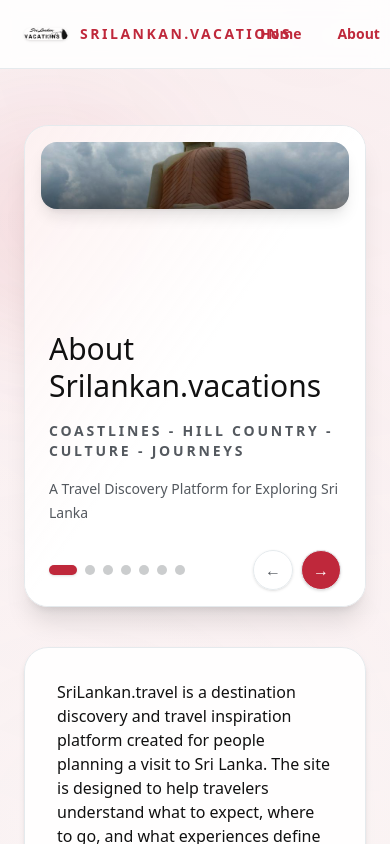
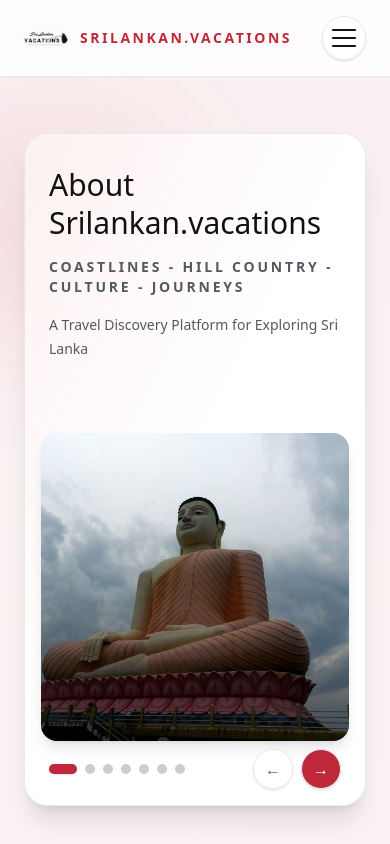
Before and after one commit to srikanthsamaraweera/lankan-travel, a Next.js app: page /about in a window 390 px wide. Shown: the top 844 px of the page. Built offline with nearby package versions, Linux system fonts and the light colour scheme.

Commit message:
Improve responsiveness of AboutSlider and add HeaderNav component for better navigation

```diff
--- a/src/app/AboutSlider.tsx
+++ b/src/app/AboutSlider.tsx
@@ -41,22 +41,22 @@
     setActiveIndex((prev) => (prev + 1) % totalSlides);
 
   return (
-    <div className="relative overflow-hidden rounded-3xl border border-[var(--border-soft)] bg-white/90 shadow-xl shadow-[var(--accent)]/10 backdrop-blur">
+    <div className="relative mx-auto w-full max-w-[calc(100vw-1.25rem)] overflow-hidden rounded-3xl border border-[var(--border-soft)] bg-white/90 pb-12 shadow-xl shadow-[var(--accent)]/10 backdrop-blur sm:max-w-[calc(100vw-2.25rem)] md:max-w-none md:pb-0">
       <div
         className="pointer-events-none absolute inset-0 bg-gradient-to-br from-[var(--accent)]/6 via-white to-white"
         aria-hidden
       />
 
-      <div className="relative h-[480px] sm:h-[500px] md:h-[460px]">
-        <div className="grid h-full gap-6 md:grid-cols-2">
-          <div className="relative">
-            <div className="absolute inset-4 overflow-hidden rounded-2xl bg-black/5 shadow-lg shadow-black/10">
+      <div className="relative">
+        <div className="grid items-stretch gap-6 md:grid-cols-2">
+          <div className="order-2 relative min-h-[340px] sm:min-h-[400px] md:order-1 md:h-[460px] lg:h-[520px]">
+            <div className="absolute inset-4 overflow-hidden rounded-2xl bg-black/5 shadow-lg shadow-black/10 max-[375px]:left-1/2 max-[375px]:right-auto max-[375px]:w-[88vw] max-[375px]:max-w-[280px] max-[375px]:-translate-x-1/2 max-[320px]:w-[92vw] max-[320px]:max-w-[260px] max-[320px]:left-1/2 max-[320px]:right-auto max-[320px]:-translate-x-1/2">
               {slideImages.map((image, index) => (
                 <div
                   key={image + index.toString()}
                   className={`absolute inset-0 transition-opacity duration-700 ease-out ${index === activeIndex
-                      ? "opacity-100"
-                      : "pointer-events-none opacity-0"
+                    ? "opacity-100"
+                    : "pointer-events-none opacity-0"
                     }`}
                   aria-hidden={index !== activeIndex}
                 >
@@ -78,10 +78,10 @@
             </div>
           </div>
 
-          <div className="flex flex-col justify-center gap-4 px-6 py-8 sm:px-10 sm:py-12">
+          <div className="order-1 flex flex-col justify-center gap-4 px-6 py-8 sm:px-10 sm:py-12 md:order-2">
 
 
-            <h2 className="font-[var(--font-heading)] text-3xl leading-tight text-foreground sm:text-4xl">
+            <h2 className="font-[var(--font-heading)] max-[321px]:text-2xl text-3xl leading-tight text-foreground sm:text-4xl">
               About Srilankan.vacations
             </h2>
             <p className="text-sm font-semibold uppercase tracking-[0.2em] text-[var(--muted)]">
@@ -104,8 +104,8 @@
                 aria-label={`Go to slide ${index + 1}`}
                 onClick={() => setActiveIndex(index)}
                 className={`h-2.5 rounded-full transition-all duration-200 ${activeIndex === index
-                    ? "w-7 bg-[var(--accent)] shadow-sm shadow-[var(--accent)]/30"
-                    : "w-2.5 bg-[var(--muted)]/30 hover:bg-[var(--muted)]/50"
+                  ? "w-7 bg-[var(--accent)] shadow-sm shadow-[var(--accent)]/30"
+                  : "w-2.5 bg-[var(--muted)]/30 hover:bg-[var(--muted)]/50"
                   }`}
               />
             ))}
--- /dev/null
+++ b/src/app/HeaderNav.tsx
@@ -0,0 +1,70 @@
+"use client";
+
+import Link from "next/link";
+import { usePathname } from "next/navigation";
+import { useEffect, useState } from "react";
+
+const navLinks = [
+  { href: "/", label: "Home" },
+  { href: "/about", label: "About" },
+];
+
+export default function HeaderNav() {
+  const pathname = usePathname();
+  const [menuOpen, setMenuOpen] = useState(false);
+
+  useEffect(() => {
+    setMenuOpen(false);
+  }, [pathname]);
+
+  return (
+    <div className="relative flex items-center gap-2">
+      <nav className="hidden items-center gap-3 text-sm font-semibold text-foreground md:flex">
+        {navLinks.map((link) => (
+          <Link
+            key={link.href}
+            href={link.href}
+            className="rounded-full px-3 py-2 transition hover:bg-[var(--accent)]/10 hover:text-[var(--accent)]"
+          >
+            {link.label}
+          </Link>
+        ))}
+      </nav>
+
+      <button
+        type="button"
+        className="inline-flex h-11 w-11 flex-col items-center justify-center gap-1.5 rounded-full border border-[var(--border-soft)] bg-white/90 text-[var(--foreground)] shadow-sm transition hover:-translate-y-0.5 hover:border-transparent hover:bg-[var(--accent)]/10 hover:text-[var(--accent)] md:hidden"
+        aria-expanded={menuOpen}
+        aria-label="Toggle navigation menu"
+        onClick={() => setMenuOpen((open) => !open)}
+      >
+        <span className="sr-only">Toggle navigation menu</span>
+        <span
+          className={`block h-[2px] w-6 rounded-full bg-current transition-all duration-200 ${menuOpen ? "translate-y-[7px] rotate-45" : ""}`}
+        />
+        <span
+          className={`block h-[2px] w-6 rounded-full bg-current transition-all duration-200 ${menuOpen ? "opacity-0" : "opacity-100"}`}
+        />
+        <span
+          className={`block h-[2px] w-6 rounded-full bg-current transition-all duration-200 ${menuOpen ? "-translate-y-[7px] -rotate-45" : ""}`}
+        />
+      </button>
+
+      <div
+        className={`absolute right-0 top-[calc(100%+12px)] w-44 max-w-[calc(100vw-2rem)] origin-top rounded-2xl border border-[var(--border-soft)] bg-white/95 p-3 shadow-lg shadow-[var(--accent)]/10 backdrop-blur transition-all duration-200 md:hidden ${menuOpen ? "scale-100 opacity-100" : "pointer-events-none scale-95 opacity-0"}`}
+      >
+        <div className="flex flex-col gap-1 text-sm font-semibold text-foreground">
+          {navLinks.map((link) => (
+            <Link
+              key={link.href}
+              href={link.href}
+              className="rounded-xl px-3 py-2 transition hover:bg-[var(--accent)]/10 hover:text-[var(--accent)]"
+            >
+              {link.label}
+            </Link>
+          ))}
+        </div>
+      </div>
+    </div>
+  );
+}
--- a/src/app/layout.tsx
+++ b/src/app/layout.tsx
@@ -3,6 +3,7 @@
 import Link from "next/link";
 import { Geist, Geist_Mono, Poppins, Roboto } from "next/font/google";
 import "./globals.css";
+import HeaderNav from "./HeaderNav";
 
 const geistSans = Geist({
   variable: "--font-geist-sans",
@@ -48,7 +49,7 @@
         className={`${geistSans.variable} ${geistMono.variable} ${roboto.variable} ${poppins.variable} antialiased`}
       >
         <header className="sticky top-0 z-50 border-b border-[var(--border-soft)] bg-white/90 backdrop-blur">
-          <div className="mx-auto flex max-w-6xl items-center justify-between px-6 py-4 lg:px-10">
+          <div className="relative mx-auto flex max-w-6xl items-center justify-between gap-4 px-6 py-4 lg:px-10">
             <Link
               href="/"
               className="flex items-center gap-3 text-sm font-semibold uppercase tracking-[0.18em] text-[var(--accent)]"
@@ -63,20 +64,7 @@
               />
               <span>Srilankan.vacations</span>
             </Link>
-            <nav className="flex items-center gap-3 text-sm font-semibold text-foreground">
-              <Link
-                href="/"
-                className="rounded-full px-3 py-2 transition hover:bg-[var(--accent)]/10 hover:text-[var(--accent)]"
-              >
-                Home
-              </Link>
-              <Link
-                href="/about"
-                className="rounded-full px-3 py-2 transition hover:bg-[var(--accent)]/10 hover:text-[var(--accent)]"
-              >
-                About
-              </Link>
-            </nav>
+            <HeaderNav />
           </div>
         </header>
         {children}
```
